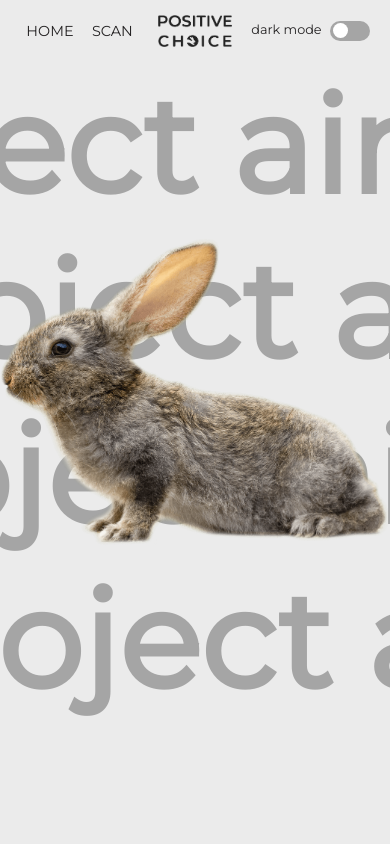
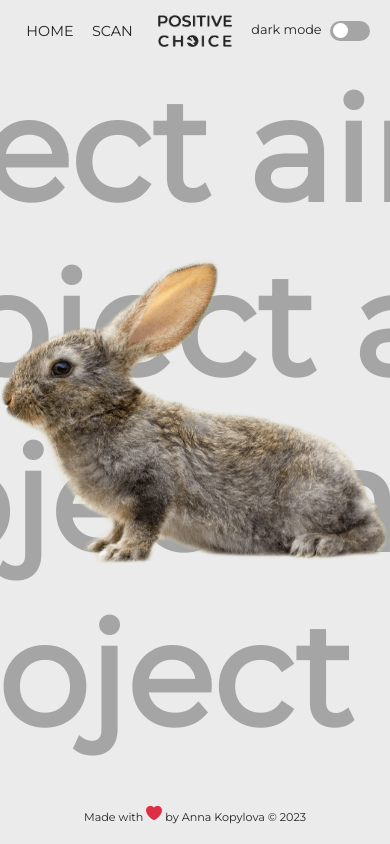
Before and after one commit to metisova/pawsitive_choice, a React app: page / in a window 390 px wide. Built offline with nearby package versions, Linux system fonts and the light colour scheme; what react-zxing would draw is missing.

Commit message:
added page footer

```diff
--- a/src/components/Footer/index.jsx
+++ b/src/components/Footer/index.jsx
@@ -1,10 +1,11 @@
 import React from 'react';
 import './style.css';
+import heart from '../../img/heart_icon.png';
 
 export const Footer = () => (
   <footer>
-    <div className="container">
-
+    <div className="footer-container">
+      <p class="footer-text">Made with <img src={heart} class="icon-heart" /> by Anna Kopylova © 2023 </p>
     </div>
   </footer>
 );
--- a/src/components/Footer/style.css
+++ b/src/components/Footer/style.css
@@ -0,0 +1,22 @@
+.footer-container {
+  display: flex;
+  justify-content: center;
+  position: absolute;
+  bottom: 20px;
+  left: calc((100% - 311px) / 2)
+}
+
+.footer-text {
+  font-size: 1rem;
+  color: var(--text);
+}
+
+@media (max-width: 840px) {
+  .footer-text {
+    font-size: 0.7rem;
+}
+
+.footer-container {
+  left: calc((100% - 222px) / 2)
+}
+}
--- a/src/components/RunningLine/style.css
+++ b/src/components/RunningLine/style.css
@@ -15,7 +15,7 @@
 .running-line {
   width: max-content;
   margin: 0 auto;
-  font-size: 17vh;
+  font-size: 17.5vh;
   white-space: nowrap;
   position: relative;
   color: var(--text-running);
@@ -85,10 +85,9 @@
 
 @media (max-width: 840px) {
   .running-line-container {
-
     margin-top: 1rem;
 }
   .running-line {
-    font-size: 16vh;
+    font-size: 17vh;
   }
 }
```
Also changed, not shown: src/img/heart_icon.png (added).
